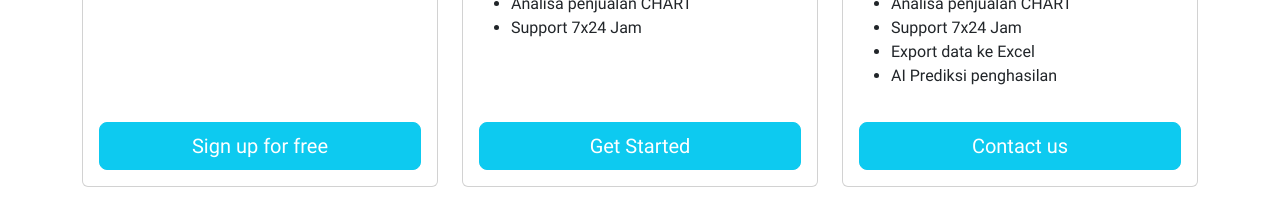
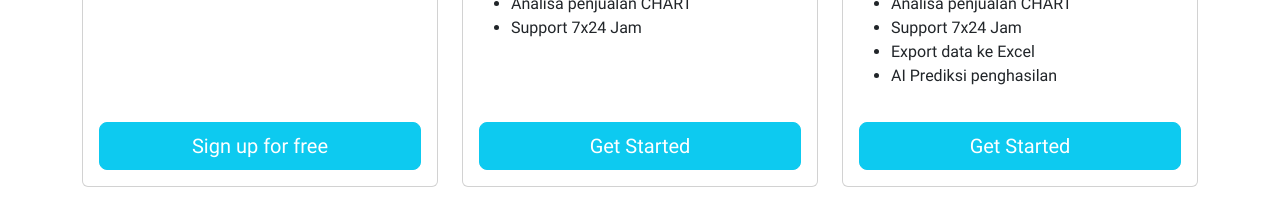
Before and after one commit to danielistyo/kedatech, a React (Create React App) app: page / in a window 1280 px wide. Shown: the part 2060-2280 px from the top of the page. Built offline with nearby package versions, Linux system fonts and the light colour scheme.

Commit message:
fix text

```diff
--- a/src/pages/Home/price-data.js
+++ b/src/pages/Home/price-data.js
@@ -31,6 +31,6 @@ export const prices = [
       "Export data ke Excel",
       "AI Prediksi penghasilan",
     ],
-    actionText: "Contact us",
+    actionText: "Get Started",
   },
 ];
```
